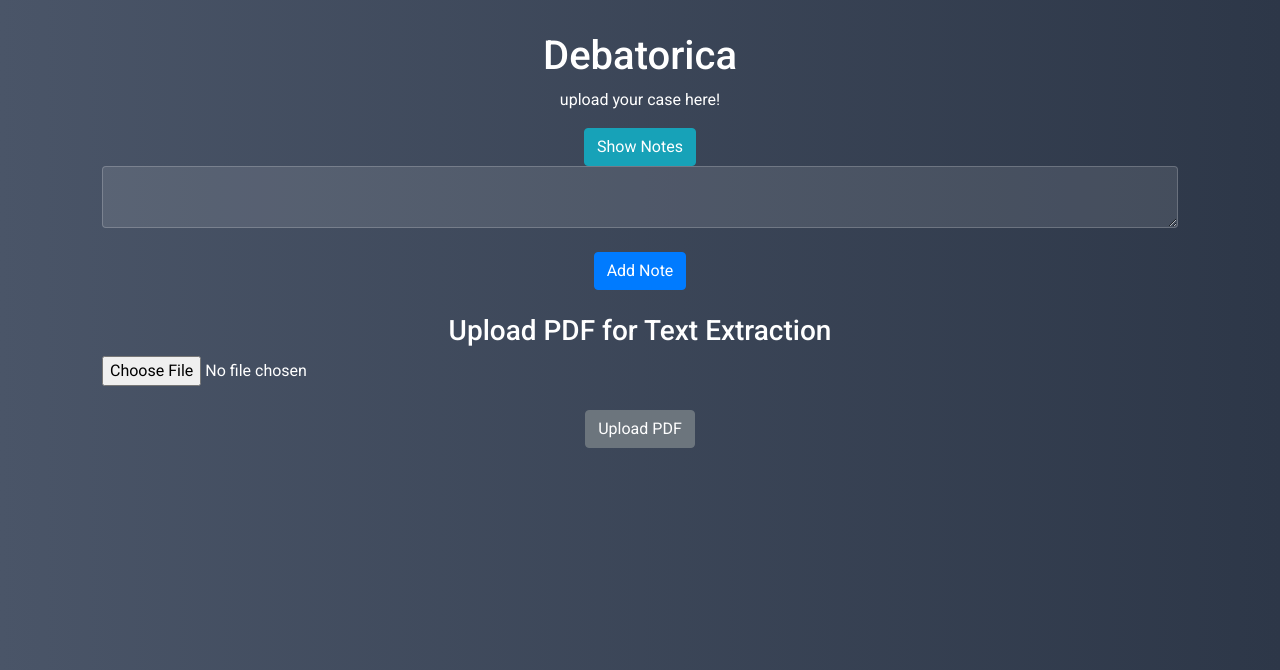
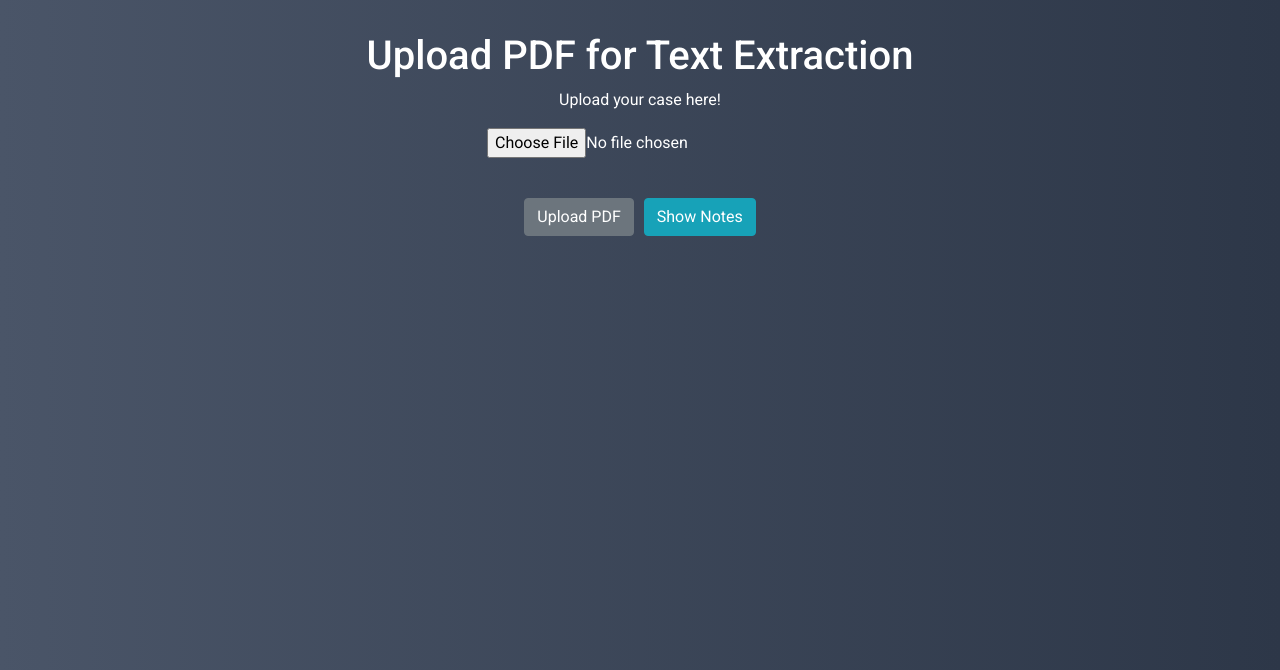
Before and after one commit to shenoy4365/Debatorica, a Flask app: page / in a window 1280 px wide. Shown: the part 130-800 px from the top of the page. Run offline with Flask 3, Linux system fonts and the light colour scheme; a user stored in the database is signed in; some libraries are stand-ins or nearby versions.

Commit message:
centered the buttons and upload on home page

```diff
--- a/website/templates/home.html
+++ b/website/templates/home.html
@@ -3,13 +3,26 @@
 {% block title %}Home{% endblock %}
 
 {% block content %}
-  <h1 align="center">Debatorica</h1>
-  <p align="center">upload your case here!</p>
+  <!-- PDF upload form -->
+  <h1 class="text-center">Upload PDF for Text Extraction</h1>
+  <p class="text-center">Upload your case here!</p>
+  <form method="POST" enctype="multipart/form-data" action="/upload-pdf" class="text-center">
+    <div class="form-group">
+      <center>
+      <div class="file-input-wrapper">
+        <input type="file" name="pdf_file" accept="application/pdf" class="form-control-file" required />
+      </div>
+    </center>
+    </div>
+    <br />
 
-  <!-- Toggle button for notes -->
-  <div align="center">
-    <button id="toggleNotes" class="btn btn-info" onClick="toggleNotes()">Show Notes</button>
-  </div>
+    <div class="button-container">
+      <button type="submit" class="btn btn-secondary">Upload PDF</button>
+      <button id="toggleNotes" class="btn btn-info" onClick="toggleNotes()">Show Notes</button>
+    </div>
+  </form>
+
+  <br>
 
   <!-- Display existing notes -->
   <ul class="list-group list-group-flush" id="notes" style="display: none;">
@@ -22,27 +35,6 @@
     </li>
     {% endfor %}
   </ul>
-
-  <!-- Note adding form -->
-  <form method="POST">
-    <textarea name="note" id="note" class="form-control"></textarea>
-    <br />
-    <div align="center">
-      <button type="submit" class="btn btn-primary">Add Note</button>
-    </div>
-  </form>
-
-  <br>
-
-  <!-- PDF upload form -->
-  <h3 align="center">Upload PDF for Text Extraction</h3>
-  <form method="POST" enctype="multipart/form-data" action="/upload-pdf">
-    <input type="file" name="pdf_file" accept="application/pdf" class="form-control-file" required />
-    <br />
-    <div align="center">
-      <button type="submit" class="btn btn-secondary">Upload PDF</button>
-    </div>
-  </form>
 
   <script>
     function toggleNotes() {
@@ -59,4 +51,29 @@
     }
   </script>
 
+  <style>
+    .button-container {
+      display: flex;
+      justify-content: center;
+      gap: 10px;
+    }
+    .text-center {
+      text-align: center;
+    }
+    .file-input-wrapper {
+      display: flex;
+      justify-content: center;
+      align-items: center;
+      width: 100%;
+    }
+    .form-control-file {
+      width: fit-content;
+      margin: 0 auto;
+    }
+    /* Optional: If you want to style the file input button itself */
+    .form-control-file::-webkit-file-upload-button {
+      margin: 0 auto;
+    }
+</style>
+
 {% endblock %}
```
Also changed, not shown: instance/database.db.
